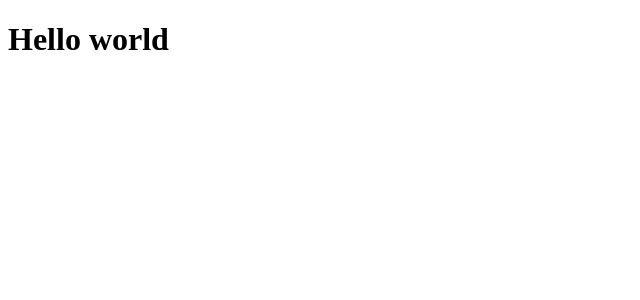
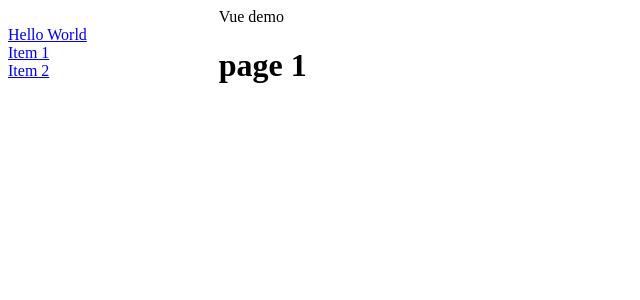
Before and after one commit to dvvadvva/VueSPA, a Vue app: page /#/bar in a window 1280 px wide. Shown: the top 300 px of the page, without its empty margins (0-640 px from the left). Built offline with nearby package versions, Linux system fonts and the light colour scheme.

Commit message:
несколько страниц

```diff
--- a/package.json
+++ b/package.json
@@ -9,7 +9,8 @@
   },
   "dependencies": {
     "core-js": "^3.3.2",
-    "vue": "^2.6.10"
+    "vue": "^2.6.10",
+    "vue-router": "^3.1.3"
   },
   "devDependencies": {
     "@vue/cli-plugin-babel": "^4.0.0",
--- a/src/App.vue
+++ b/src/App.vue
@@ -1,16 +1,57 @@
 <template>
-  <div id="app">
-    <HelloWorld/>
+  <div id="app" class="App">
+    <div class="App.h"></div>
+    <div class="App.h">
+      <div>Vue demo</div>
+    </div>
+    <div class="App.n">
+      <div class="menuItems">
+        <router-link to="/HelloWorld" class="menuItems.i"
+          >Hello World</router-link
+        >
+        <router-link to="/bar" class="menuItems.i">Item 1</router-link>
+        <router-link to="/foo" class="menuItems.i">Item 2</router-link>
+      </div>
+    </div>
+
+    <div class="App.c"><router-view></router-view></div>
   </div>
 </template>
 
 <script>
-import HelloWorld from './components/HelloWorld.vue'
 
 export default {
-  name: 'app',
-  components: {
-    HelloWorld
-  }
+  name: "app"
+
+};
+</script>
+
+<style scoped>
+.App {
+  display: grid;
+  grid-template-areas:
+    "h h"
+    "n c";
+  /* grid-template-rows: 60px 1fr; */
+  grid-template-columns: 2fr 10fr;
 }
-</script>
+
+.menuItems {
+  display: grid;
+  grid-template-areas:
+    "i"
+    "i";
+  grid-template-rows: 1fr;
+  grid-template-columns: 1fr;
+}
+
+.App-header {
+  grid-area: h;
+  background-color: green;
+}
+
+.content {
+  grid-area: c;
+  background-color: lightblue;
+}
+</style>
--- /dev/null
+++ b/src/components/PageOne.vue
@@ -0,0 +1,7 @@
+<template>
+  <h1>page 1</h1>
+</template>
+
+<script>
+export default {};
+</script>
--- /dev/null
+++ b/src/components/PageTwo.vue
@@ -0,0 +1,9 @@
+<template>
+    <h1>page 2</h1>
+</template>
+
+<script>
+export default {
+
+}
+</script>
--- a/src/main.js
+++ b/src/main.js
@@ -1,8 +1,17 @@
-import Vue from 'vue'
-import App from './App.vue'
+import Vue from "vue";
+import App from "./App.vue";
+import VueRouter from "vue-router";
+import {routes} from "./routes/route";
 
-Vue.config.productionTip = false
+Vue.config.productionTip = false;
+
+const router = new VueRouter({
+  routes // сокращённая запись для `routes: routes`
+});
+
+Vue.use(VueRouter);
 
 new Vue({
-  render: h => h(App),
-}).$mount('#app')
+  router,
+  render: h => h(App)
+}).$mount("#app");
--- /dev/null
+++ b/src/routes/route.js
@@ -0,0 +1,22 @@
+import pageOne from "../components/PageOne";
+import pageTwo from "../components/PageTwo";
+import HelloWorld from "../components/HelloWorld";
+
+export const routes = [
+    {
+      path: "/HelloWorld",
+      component: HelloWorld
+    },
+    {
+      path: "/",
+      component: HelloWorld
+    },
+    {
+      path: "/bar",
+      component: pageOne
+    },
+    {
+      path: "/foo",
+      component: pageTwo
+    }
+  ];
```
Also changed, not shown: 1 other file (tests, documents, lock files or other folders).
